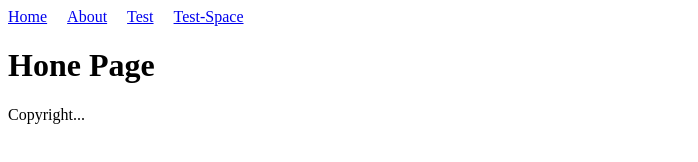
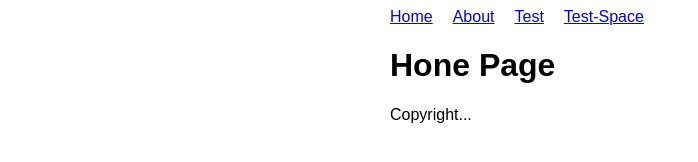
Before and after one commit to leeyeonji28/my-blog-2022-06-06, a Gatsby site: page / in a window 1280 px wide. Shown: the whole page, without its empty margins (0-698 px from the left). Built offline with nearby package versions, Linux system fonts and the light colour scheme; Gatsby itself is replaced by a stand-in of ours.

Commit message:
container에 css설정

```diff
--- a/components/layout.js
+++ b/components/layout.js
@@ -1,9 +1,12 @@
 import { Link } from "gatsby";
 import React, { Children } from "react";
+
+import { container } from "./layout.module.css";
 
 function Layout({ children }) {
   return (
     <>
+      <div className={container}>
         <main>
           <div style={{ display: "flex", gap: 20 }}>
             <Link to="/">Home</Link>
@@ -14,6 +17,7 @@ function Layout({ children }) {
           {children}
           <div>Copyright...</div>
         </main>
+      </div>
     </>
   );
 }
--- /dev/null
+++ b/components/layout.module.css
@@ -0,0 +1,5 @@
+.container {
+  margin: auto;
+  max-width: 500px;
+  font-family: sans-serif;
+}
```
Lines whose indentation alone changed are shown as unchanged.
